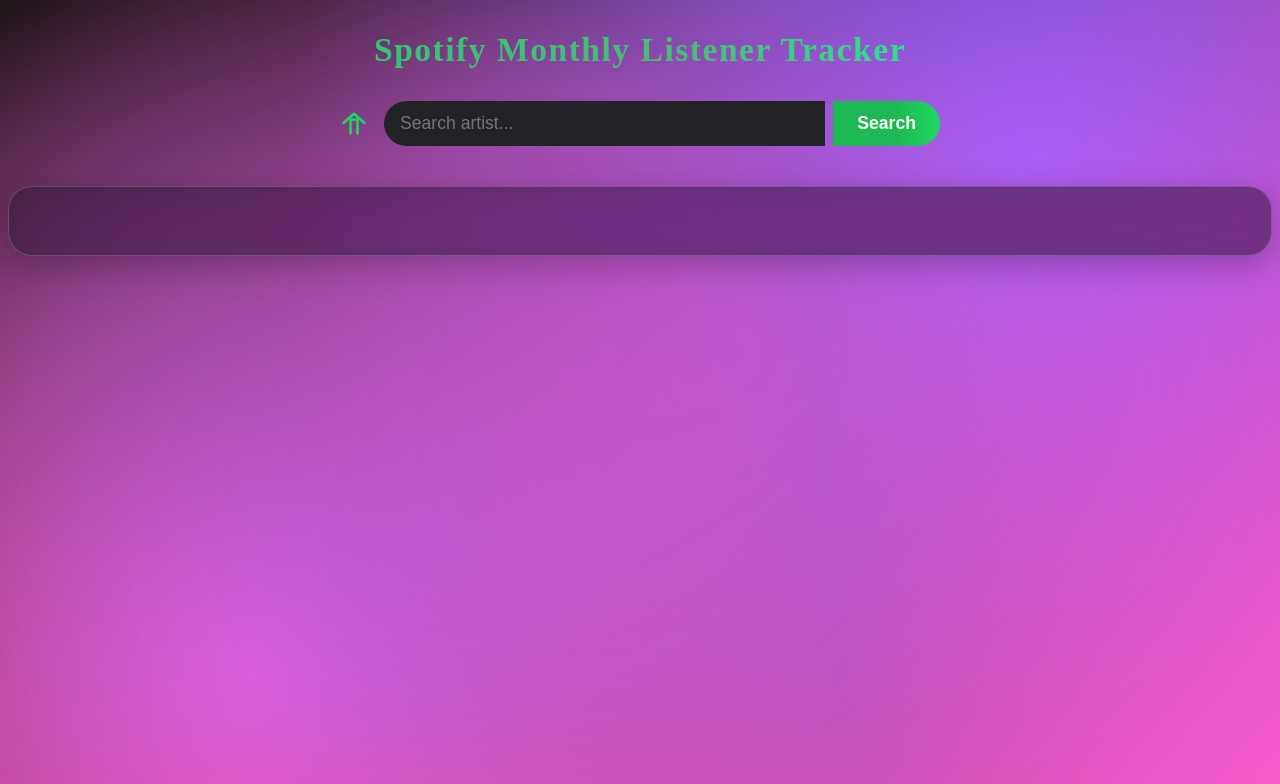
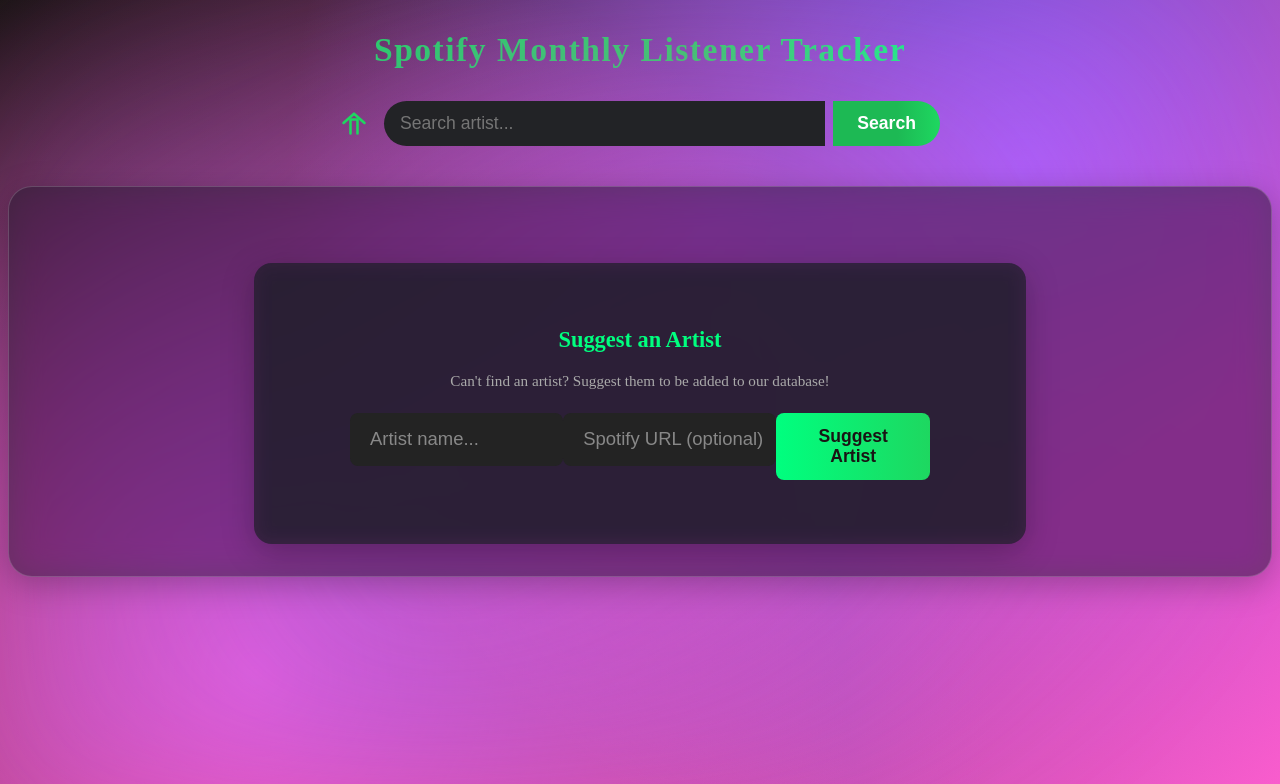
Before and after one commit to jason-donner/spotify-monthly-listener-extract, a Flask app: template app/spotify-listener-tracker/templates/search.html in a window 1280 px wide. Shown: the top 784 px of the page. Run offline with Flask 3, Linux system fonts and the light colour scheme; the template is opened without the code that fills it, so the values that code supplies are empty.

Commit message:
Add artist suggestion feature; implement form for users to suggest artists and handle submissions with validation and feedback.

```diff
--- a/app/spotify-listener-tracker/app.py
+++ b/app/spotify-listener-tracker/app.py
@@ -100,6 +100,11 @@ def search():
             else:
                 r["image_url"] = None
         results_for_chart = list(reversed(results))
+
+        # Initialize artist_info and artist_image_url
+        artist_info = None
+        artist_image_url = None
+
         artist_url = results[0].get("artist_url") or results[0].get("url") if results else None
         if artist_url:
             artist_id = get_artist_id_from_url(artist_url)
@@ -427,5 +432,56 @@ def artist_detail(artist_name_slug, artist_id):
         artist_id=artist_id,
     )
 
+@app.route("/suggest_artist", methods=["POST"])
+def suggest_artist():
+    import json
+    import os
+    from datetime import datetime
+
+    try:
+        data = request.get_json()
+        artist_name = data.get("artist_name", "").strip()
+        spotify_url = data.get("spotify_url", "").strip()
+
+        if not artist_name:
+            return jsonify({"success": False, "message": "Artist name is required"})
+
+        # Create suggestions file if it doesn't exist
+        suggestions_file = os.path.join(os.path.dirname(__file__), "artist_suggestions.json")
+
+        # Load existing suggestions
+        suggestions = []
+        if os.path.exists(suggestions_file):
+            try:
+                with open(suggestions_file, "r", encoding="utf-8") as f:
+                    suggestions = json.load(f)
+            except:
+                suggestions = []
+
+        # Check if artist already suggested
+        for suggestion in suggestions:
+            if suggestion.get("artist_name", "").lower() == artist_name.lower():
+                return jsonify({"success": False, "message": "This artist has already been suggested"})
+
+        # Add new suggestion
+        new_suggestion = {
+            "artist_name": artist_name,
+            "spotify_url": spotify_url if spotify_url else None,
+            "timestamp": datetime.now().isoformat(),
+            "status": "pending"
+        }
+
+        suggestions.append(new_suggestion)
+
+        # Save suggestions
+        with open(suggestions_file, "w", encoding="utf-8") as f:
+            json.dump(suggestions, f, indent=2, ensure_ascii=False)
+
+        return jsonify({"success": True, "message": "Artist suggestion submitted successfully"})
+
+    except Exception as e:
+        print(f"Error handling artist suggestion: {e}")
+        return jsonify({"success": False, "message": "Server error occurred"})
+
 if __name__ == "__main__":
     app.run(debug=True)
--- a/app/spotify-listener-tracker/templates/search.html
+++ b/app/spotify-listener-tracker/templates/search.html
@@ -1,9 +1,10 @@
 {% extends "base.html" %}
 {% block content %}
 <div class="content-container{% if grow_results %} grow-results{% endif %}">
-    {% if results %}
+    {% if query %}
+        {% if results and results|length > 0 %}
         <div class="results-table-container">
-        <h2 style="color:#1DB954;text-align:center;margin-bottom:16px;">Results for "{{ query }}"</h2>
+            <h2 style="color:#00ff7f;text-align:center;margin-bottom:16px;">Results for "{{ query }}"</h2>
             <div style="color:#aaa;font-size:0.98em;margin-bottom:10px;">Click an artist name below to view their detail page.</div>
             <table class="results-table">
                 <tr>
@@ -31,7 +32,40 @@
                 {% endfor %}
             </table>
         </div>
+        {% else %}
+        <!-- No Results Found -->
+        <div class="no-results-container">
+            <div style="text-align:center;padding:40px 20px;">
+                <div style="font-size:3em;margin-bottom:16px;">🔍</div>
+                <h2 style="color:#00ff7f;margin-bottom:16px;font-size:1.6em;">No Results Found</h2>
+                <p style="color:#aaa;font-size:1.1em;margin-bottom:8px;">We couldn't find any artists matching "{{ query }}"</p>
+                <p style="color:#777;font-size:0.95em;">Try a different spelling or suggest the artist below!</p>
+            </div>
+        </div>
         {% endif %}
+    {% endif %}
+
+    <!-- Artist Suggestion Form -->
+    <div class="suggestion-form-container">
+        <h3 style="color:#00ff7f;text-align:center;margin-bottom:16px;font-size:1.4em;">Suggest an Artist</h3>
+        <p style="color:#aaa;font-size:0.95em;text-align:center;margin-bottom:20px;">
+            Can't find an artist? Suggest them to be added to our database!
+        </p>
+        <form id="suggestionForm" style="max-width:580px;margin:0 auto;">
+            <div style="margin-bottom:18px;">
+                <input type="text" id="artistName" name="artistName" placeholder="Artist name..." required class="suggestion-input">
+            </div>
+            <div style="margin-bottom:18px;">
+                <input type="url" id="spotifyUrl" name="spotifyUrl" placeholder="Spotify URL (optional)" class="suggestion-input" style="min-width:0;">
+            </div>
+            <div style="text-align:center;">
+                <button type="submit" style="padding:14px 36px;border:none;border-radius:8px;background:linear-gradient(90deg,#00ff7f 0%,#1ed760 100%);color:#191414;font-weight:bold;font-size:1.1em;cursor:pointer;transition:transform 0.2s,box-shadow 0.2s;height:auto;line-height:1.1;">
+                    Suggest Artist
+                </button>
+            </div>
+        </form>
+        <div id="suggestionMessage" style="margin-top:20px;text-align:center;font-weight:500;line-height:1.4;"></div>
+    </div>
 </div>
 <style>
 .results-table-container {
@@ -56,10 +90,10 @@
 }
 .results-table th {
     background: #232323;
-    color: #1DB954;
+    color: #00ff7f;
     font-size: 1.08em;
     letter-spacing: 1px;
-    border-bottom: 2px solid #1DB954;
+    border-bottom: 2px solid #00ff7f;
 }
 .results-table tr {
     background: #191414;
@@ -81,7 +115,7 @@
     box-shadow: 0 2px 8px #0006;
 }
 .artist-link-table {
-    color: #1DB954;
+    color: #00ff7f;
     font-weight: bold;
     text-decoration: underline;
     cursor: pointer;
@@ -89,6 +123,76 @@
 }
 .artist-link-table:hover {
     color: #ff5ecd;
+}
+.no-results-container {
+    max-width: 600px;
+    margin: 40px auto 0 auto;
+    background: rgba(30, 30, 40, 0.65);
+    border-radius: 18px;
+    box-shadow: 0 8px 32px rgba(0,0,0,0.25);
+    backdrop-filter: blur(10px) saturate(140%);
+}
+.suggestion-form-container {
+    max-width: 700px;
+    margin: 40px auto 0 auto;
+    background: rgba(30, 30, 40, 0.65);
+    border-radius: 18px;
+    box-shadow: 0 8px 32px rgba(0,0,0,0.25);
+    padding: 40px 36px;
+    backdrop-filter: blur(10px) saturate(140%);
+}
+.suggestion-form-container h3 {
+    line-height: 1.3;
+    margin-bottom: 20px;
+}
+.suggestion-form-container p {
+    line-height: 1.5;
+    margin-bottom: 24px;
+    max-width: 90%;
+    margin-left: auto;
+    margin-right: auto;
+}
+.suggestion-form-container input {
+    width: 100%;
+    padding: 14px 18px;
+    border: none;
+    border-radius: 8px;
+    background: #232323;
+    color: #fff;
+    font-size: 1.1em;
+    outline: none;
+    border: 2px solid transparent;
+    transition: border-color 0.2s;
+    box-sizing: border-box;
+}
+.suggestion-form-container input:focus {
+    border-color: #00ff7f !important;
+    box-shadow: 0 0 0 3px rgba(0,255,127,0.2);
+}
+.suggestion-input {
+    width: 100%;
+    padding: 14px 18px;
+    border: none;
+    border-radius: 8px;
+    background: #232323;
+    color: #fff;
+    font-size: 1.1em;
+    outline: none;
+    border: 2px solid transparent;
+    transition: border-color 0.2s;
+    box-sizing: border-box;
+    min-width: 0;
+    overflow: visible;
+}
+.suggestion-input::placeholder {
+    color: #888;
+    font-size: 1.05em;
+    overflow: visible;
+    white-space: nowrap;
+}
+.suggestion-form-container button:hover {
+    transform: translateY(-2px);
+    box-shadow: 0 4px 16px rgba(0,255,127,0.3);
 }
 .grow-results {
     animation: growResults 0.7s cubic-bezier(0.22, 1, 0.36, 1);
@@ -110,4 +214,46 @@
     }
 }
 </style>
+<script>
+document.getElementById('suggestionForm').addEventListener('submit', function(e) {
+    e.preventDefault();
+
+    const artistName = document.getElementById('artistName').value.trim();
+    const spotifyUrl = document.getElementById('spotifyUrl').value.trim();
+    const messageDiv = document.getElementById('suggestionMessage');
+
+    if (!artistName) {
+        messageDiv.innerHTML = '<span style="color:#e74c3c;">Please enter an artist name.</span>';
+        return;
+    }
+
+    // Show loading message
+    messageDiv.innerHTML = '<span style="color:#aaa;">Submitting suggestion...</span>';
+
+    // Submit the suggestion
+    fetch('/suggest_artist', {
+        method: 'POST',
+        headers: {
+            'Content-Type': 'application/json',
+        },
+        body: JSON.stringify({
+            artist_name: artistName,
+            spotify_url: spotifyUrl
+        })
+    })
+    .then(response => response.json())
+    .then(data => {
+        if (data.success) {
+            messageDiv.innerHTML = '<span style="color:#00ff7f;">✓ Thank you! Your suggestion has been submitted.</span>';
+            document.getElementById('suggestionForm').reset();
+        } else {
+            messageDiv.innerHTML = '<span style="color:#e74c3c;">❌ ' + (data.message || 'Error submitting suggestion.') + '</span>';
+        }
+    })
+    .catch(error => {
+        console.error('Error:', error);
+        messageDiv.innerHTML = '<span style="color:#e74c3c;">❌ Error submitting suggestion. Please try again.</span>';
+    });
+});
+</script>
 {% endblock %}
```
Lines whose indentation alone changed are shown as unchanged.
